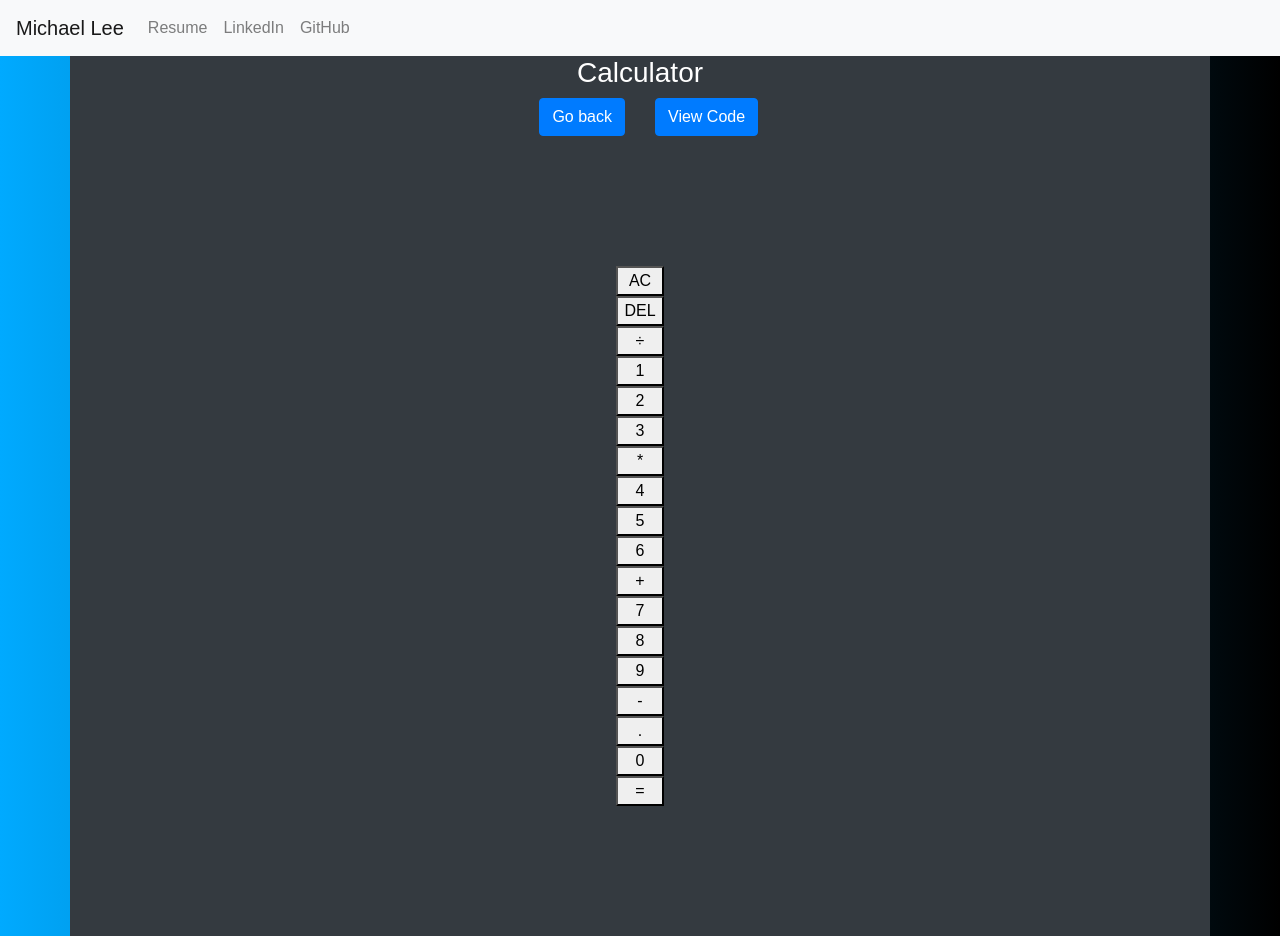
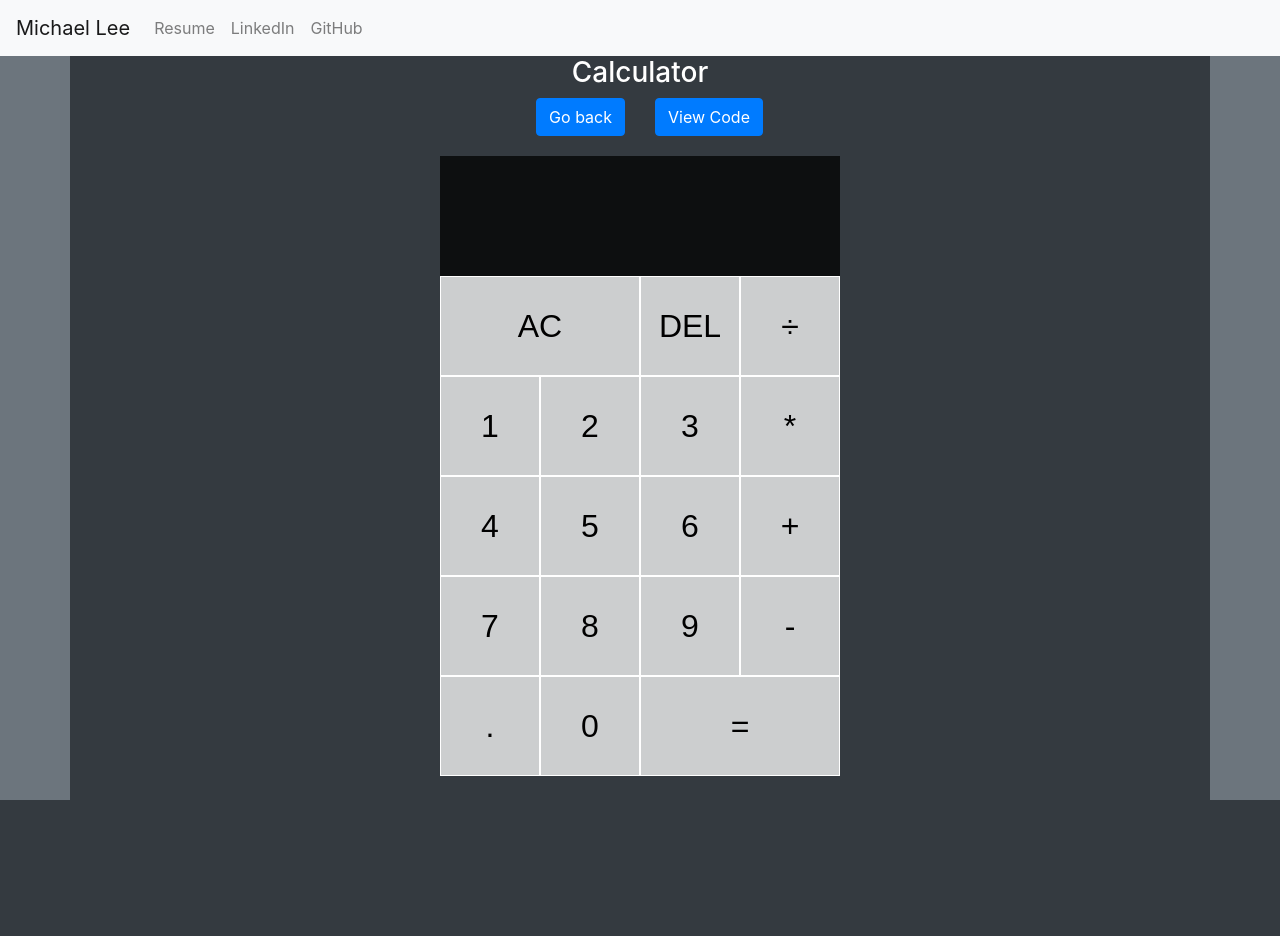
Before and after one commit to MichaelMauriceLee/Michael_Lee_Digital_Website, a Django app: page /calculator/ in a window 1280 px wide. After the commit the page ends 800 px from the top, so only its background shows below. Run offline with Django 3.2, Linux system fonts and the light colour scheme; some libraries are stand-ins or nearby versions.

Commit message:
Added JS calculator to projects. Ready for Deployment.

```diff
--- a/Michael_Lee_Digital_Website/settings.py
+++ b/Michael_Lee_Digital_Website/settings.py
@@ -23,9 +23,9 @@ BASE_DIR = os.path.dirname(os.path.dirname(os.path.abspath(__file__)))
 SECRET_KEY = 'xaiu&gw)@hl%mw-an6rx720+u3s&lde6-kr@b^f5m)+^ad@8^='
 
 # SECURITY WARNING: don't run with debug turned on in production!
-DEBUG = True # turn False when deploying, True when using manage.py
+DEBUG = False  # turn False when deploying, True when using manage.py
 
-ALLOWED_HOSTS = ['.michael-lee.digital', '157.230.150.53', '127.0.0.1']  # remove '127.0.0.1' in deploying, add when testing
+ALLOWED_HOSTS = ['.michael-lee.digital', '157.230.150.53']  # remove '127.0.0.1' in deploying, add when testing
 
 
 # Application definition
--- a/static/css/calculator.css
+++ b/static/css/calculator.css
@@ -1,14 +1,12 @@
+html {
+    min-height: 100%;
+}
 
 body {
     padding: 0;
     margin: 0;
-    background: linear-gradient(to right, #00AAFF, #000000);
     min-height: 100vh;
     overflow: auto;
-}
-
-html {
-    min-height: 100%;
 }
 
 .container {
@@ -16,16 +14,55 @@ html {
     overflow: auto
 }
 
-
-*, *::before, *::after {
-    box-sizing: border-box;
-    font-family: Gotham, Sans-Serif;
-    font-weight: normal;
-}
-
 .calculator-grid {
     display: grid;
     justify-content: center;
     align-content: center;
-    min-height: 100vh;
+    grid-template-columns: repeat(4,100px);
+    grid-template-rows: minmax(120px, auto) repeat(5,100px);
+    box-sizing: border-box;
+    font-family: Gotham, Sans-Serif;
+    font-weight: bold;
 }
+
+.calculator-grid > button {
+    cursor: pointer;
+    font-size: 2rem;
+    border: 1px solid white;
+    outline: none;
+    background: rgba(255, 255, 255, .75);
+}
+
+.calculator-grid > button:hover {
+    background-color: rgba(255, 255, 255, .5);
+}
+
+.span-two {
+    grid-column: span 2;
+}
+
+.output {
+    grid-column: 1 / -1;
+    background-color: rgba(0 , 0, 0, .75);
+    display: flex;
+    align-items: flex-end;
+    justify-content: space-around;
+    flex-direction: column;
+    padding: 10px;
+    word-wrap: break-word;
+    word-break: break-all;
+}
+
+.output .previous-operand {
+    color: rgba(255, 255, 255, .75);
+    font-size: 1.5rem;
+}
+
+.output .current-operand {
+    color: rgba(255, 255, 255, .75);
+    font-size: 2.5rem;
+}
+
+.top-buffer {
+    margin-top:10px;
+}
--- a/static/css/info.css
+++ b/static/css/info.css
@@ -20,5 +20,5 @@ html {
     overflow: auto
 }
 .top-buffer {
-    margin-top:20px;
+    margin-top:10px;
 }
```
Also changed, not shown: static/js/calculator.js (+119 -0 lines), static/images/calculator.JPG (added), static/images/calculator_sm.jpg (added).
